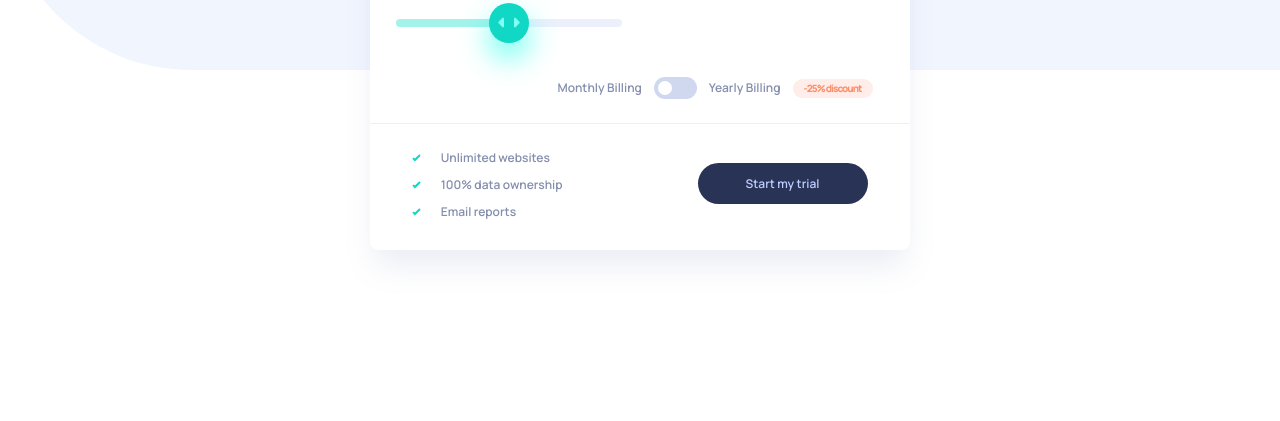
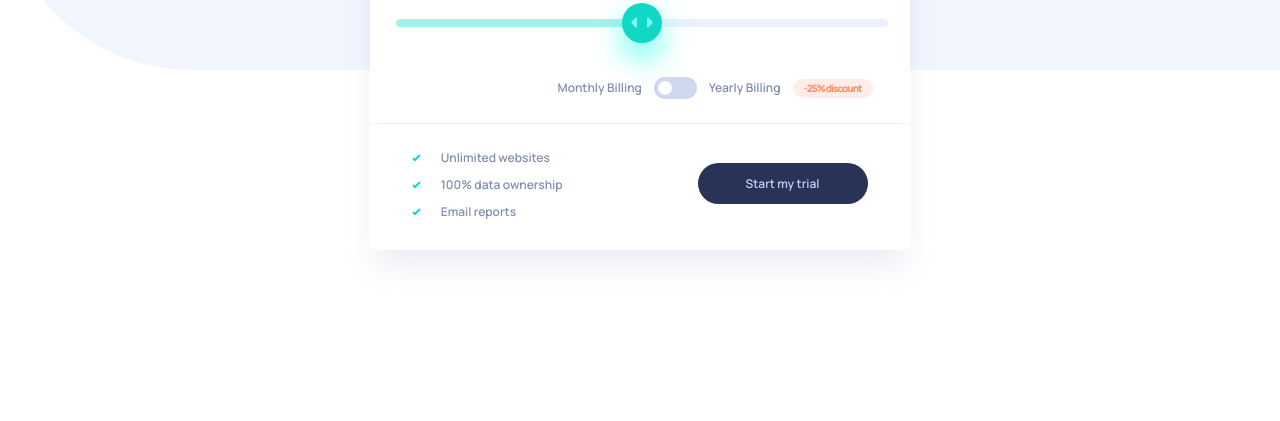
Before and after one commit to nanooka/interactive-pricing, a plain HTML site: page index.html in a window 1280 px wide. Shown: the part 379-800 px from the top of the page. Drawn offline with Linux system fonts and the light colour scheme.

Commit message:
first commit

```diff
--- a/assets/styles/style.css
+++ b/assets/styles/style.css
@@ -226,7 +226,7 @@ button:hover {
     grid-column: 2;
     grid-row: 1;
   }
-  #range {
+  .range {
     grid-column: 1/3;
   }
   .billing {
```
